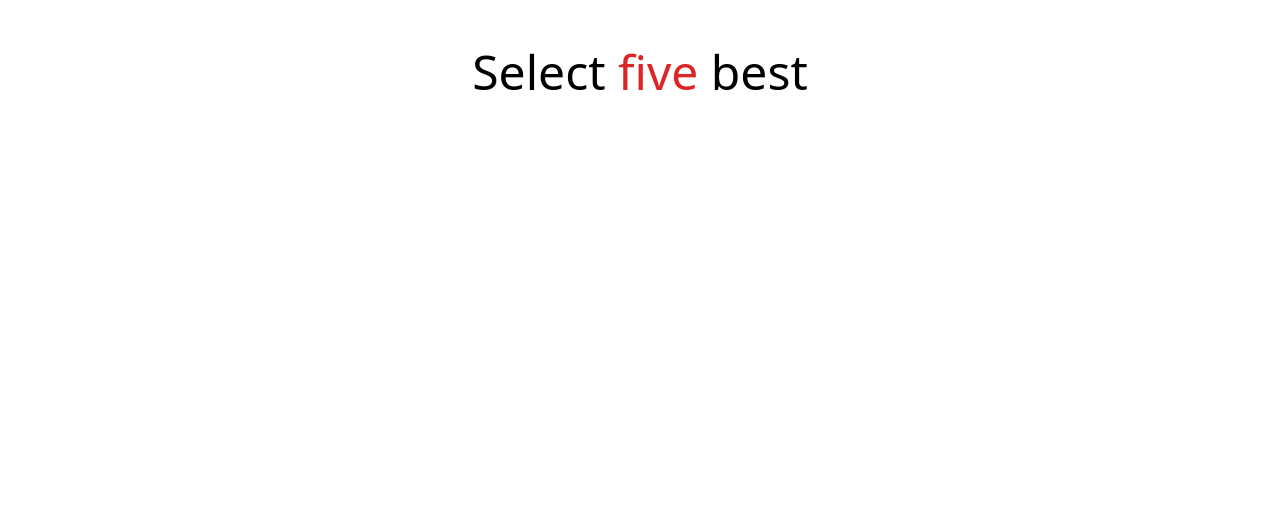
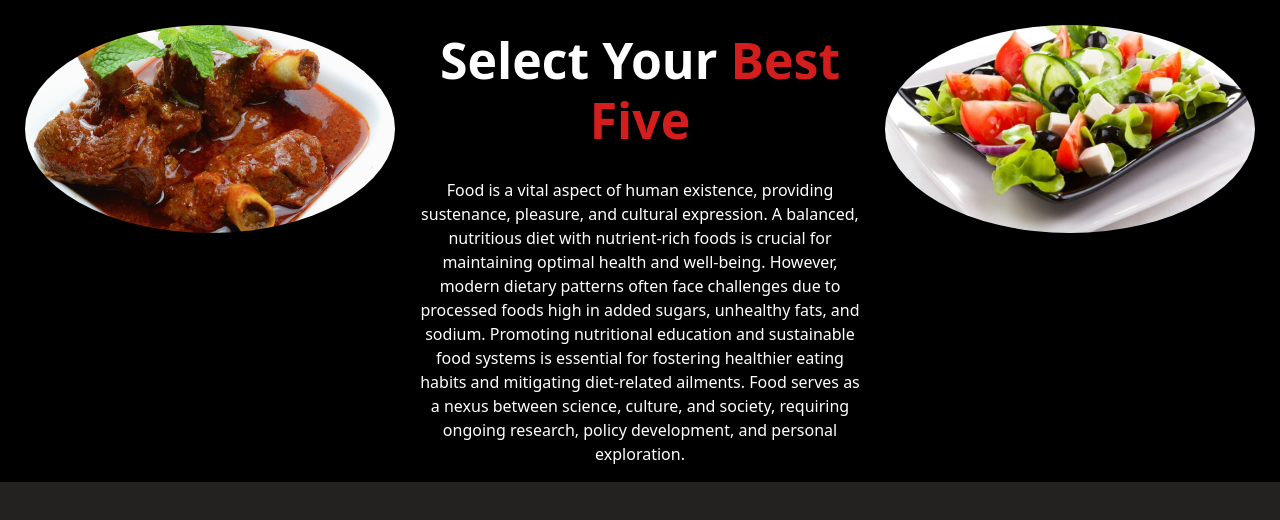
Before and after one commit to shakhera/tasty-dining-diaries, a plain HTML site: page index.html in a window 1280 px wide. Drawn offline with nearby package versions, Linux system fonts and the light colour scheme.

Commit message:
update heading

```diff
--- a/index.html
+++ b/index.html
@@ -5,12 +5,49 @@
     <meta charset="UTF-8">
     <meta name="viewport" content="width=device-width, initial-scale=1.0">
     <title>Tasty Dining Diaries</title>
-    <script src="https://cdn.tailwindcss.com"></script>
-
+    <!-- <link rel="stylesheet" href="https://stackpath.bootstrapcdn.com/bootstrap/4.5.0/css/bootstrap.min.css" -->
+    <!-- integrity="sha384-9aIt2nRpC12Uk9gS9baDl411NQApFmC26EwAOH8WgZl5MYYxFfc+NcPb1dKGj7Sk" crossorigin="anonymous"> -->
+    <link href="https://cdn.jsdelivr.net/npm/bootstrap@5.0.2/dist/css/bootstrap.min.css" rel="stylesheet"
+        integrity="sha384-EVSTQN3/azprG1Anm3QDgpJLIm9Nao0Yz1ztcQTwFspd3yD65VohhpuuCOmLASjC" crossorigin="anonymous">
+    <link rel="stylesheet" href="style.css">
 </head>
 
 <body>
-    <h1 class="text-center	text-5xl	pt-12  font-medium	">Select <span class="text-red-600	">five</span> best</h1>
+    <section class="container-body">
+        <div>
+            <div class="container-main">
+                <div class="img-container">
+                    <img id="img-container-list1" src="img/Mutton.jpg" alt="" srcset="">
+                </div>
+                <div class="text-heding">
+                    <h1 class=" heading-text">Select Your <span id="best-five">Best Five </span></h1>
+                    <p>Food is a vital aspect of human existence, providing sustenance, pleasure, and
+                        cultural expression. A balanced, nutritious diet with nutrient-rich foods is crucial for
+                        maintaining optimal health and well-being. However, modern dietary patterns often face
+                        challenges due to processed foods high in added sugars, unhealthy fats, and sodium. Promoting
+                        nutritional education and sustainable food systems is essential for fostering healthier eating
+                        habits and mitigating diet-related ailments. Food serves as a nexus between science, culture,
+                        and society, requiring ongoing research, policy development, and personal exploration.</p>
+                </div>
+                <div class=" img-container">
+                    <img class="img-container-list2" src="img/vegetable.jpg" alt="" srcset="">
+
+                </div>
+            </div>
+            <div>
+
+            </div>
+        </div>
+    </section>
+
+    <section class="main-body">
+
+    </section>
+
+
+    <script src="https://cdn.jsdelivr.net/npm/bootstrap@5.0.2/dist/js/bootstrap.bundle.min.js"
+        integrity="sha384-MrcW6ZMFYlzcLA8Nl+NtUVF0sA7MsXsP1UyJoMp4YLEuNSfAP+JcXn/tWtIaxVXM"
+        crossorigin="anonymous"></script>
 </body>
 
 </html>
--- /dev/null
+++ b/style.css
@@ -0,0 +1,50 @@
+* {
+    margin: 0;
+    padding: 0;
+}
+
+body {
+    background: #242121;
+
+}
+
+.container-main {
+    background-color: black;
+    display: flex;
+}
+
+.img-container {
+    flex-wrap: wrap;
+    justify-content: space-around;
+}
+
+.img-container img {
+    width: 400px;
+    height: auto;
+    margin: 10px;
+    border-radius: 50%;
+    padding: 15px;
+}
+
+.img-container-list2 {
+    padding-top: 20px;
+}
+
+
+.text-heding {
+    color: #ffffff;
+    text-align: center;
+    width: 50%;
+    margin: auto;
+}
+
+.heading-text {
+    padding-top: 30px;
+    font-size: 50px;
+    padding-bottom: 20px;
+    font-weight: bold;
+}
+
+#best-five {
+    color: rgb(212, 29, 29);
+}
```
